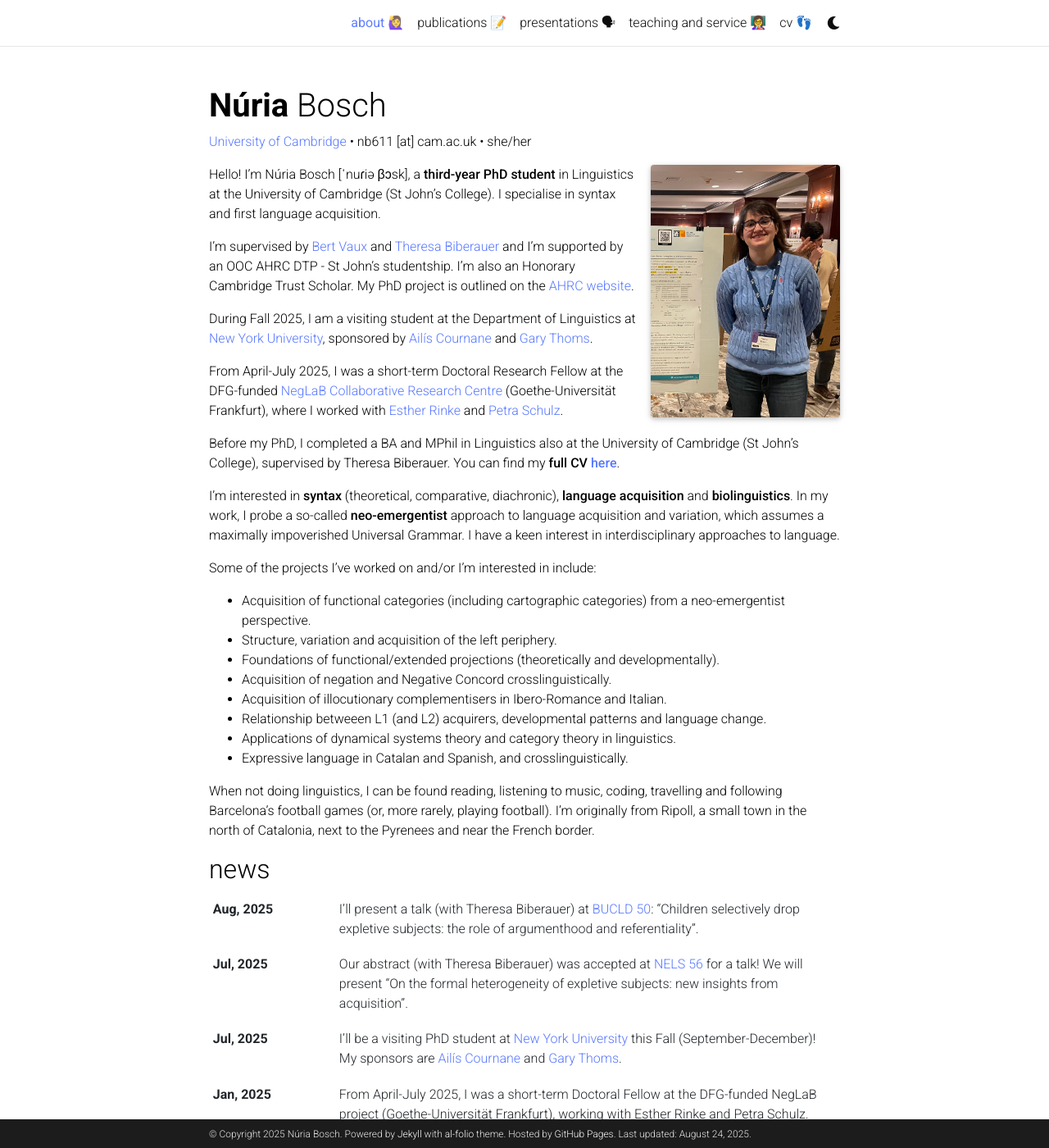
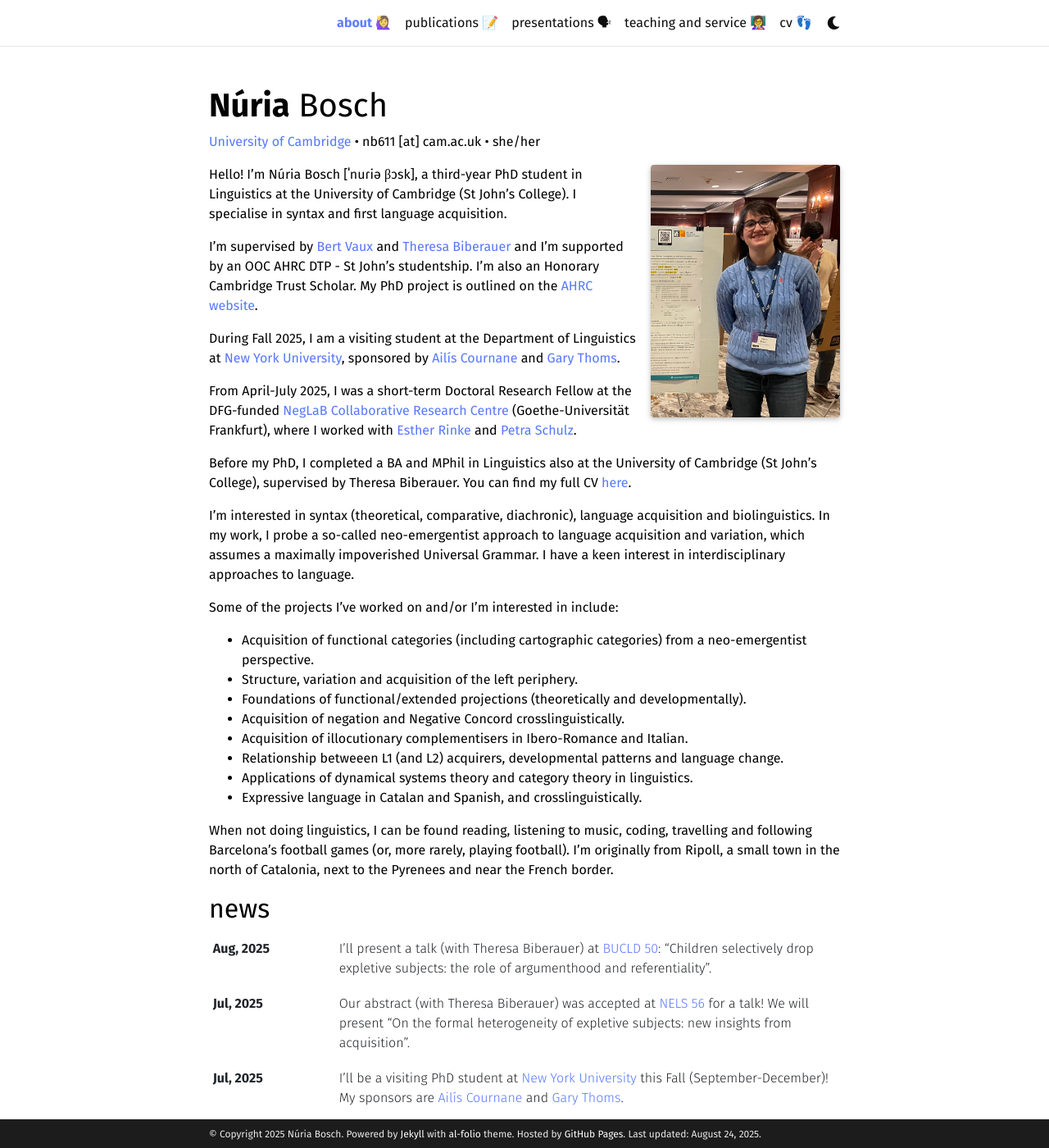
Before and after one commit to nuria-bosch/nuria-bosch.github.io, a Jekyll site: the page built from _pages/about.md, in a window 1280 px wide and 1400 px high. Shown: the whole window at 82% size. Built offline with Jekyll 4.4.1, drawn with Linux system fonts in a browser that asks for light colours; full-size pictures stand in for the smaller copies a plugin makes; some web fonts are replaced; comment, search, counter and statistics services are not loaded; a style sheet for code colours, icons or effects is not loaded.

Commit message:
Update _base.scss

```diff
--- a/_sass/_base.scss
+++ b/_sass/_base.scss
@@ -17,6 +17,9 @@
 span,
 strong {
   color: var(--global-text-color);
+  font-family: "Fira Sans", serif;
+  font-weight: 400;
+  font-style: normal;
 }
 
 hr {
```
